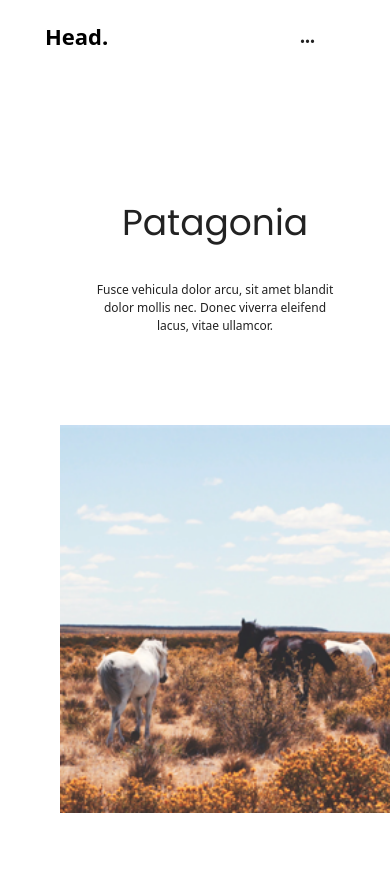
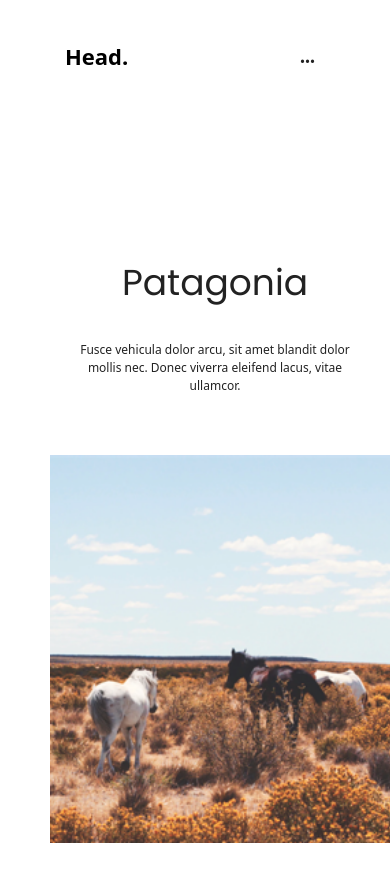
Before and after one commit to emeliethorin/responsive-designs, a plain HTML site: page index.html in a window 390 px wide. Shown: the top 882 px of the page. Drawn offline with Linux system fonts and the light colour scheme; a web font is replaced by a local one.

Commit message:
Last changes

```diff
--- a/styles/_header.scss
+++ b/styles/_header.scss
@@ -3,6 +3,7 @@ header {
     justify-content: space-around;
     align-items: center;
     margin: 25px;
+    padding: 20px;
 }
 
 .logo {
@@ -14,7 +15,6 @@ header {
 
 nav {
     display: flex;
-    padding-right: 20px;
 }
 
 nav ul {
@@ -44,7 +44,7 @@ nav ul li a {
     padding-right: 10px;
 }
 
-@media (max-width: 767px) {
+@media (max-width: 550px) {
     .menu {
         display: none;
         flex-direction: column;
@@ -66,7 +66,7 @@ nav ul li a {
     }
 }
 
-@media (min-width: 768px) {
+@media (min-width: 550px) {
     .menu-icon {
         display: none;
         font-weight: bold;
--- a/styles/styles.scss
+++ b/styles/styles.scss
@@ -20,7 +20,7 @@ body {
     max-width: 574px;
     text-align: center;
     padding: 10px;
-    margin: 20px;
+    margin: 10px;
 }
 
 p {
@@ -40,7 +40,7 @@ p {
     width: 100%;
     max-width: 864px;
     height: auto;
-    padding: 20px;
+    padding: 10px;
 }
 
 
@@ -49,6 +49,11 @@ p {
         font-size: 72px;
         margin-top: 20px;
     }
+
+    .img {
+        max-width: 617px;
+    }
+
     .logo {
         font-family: Baloo;
     }
```
Also changed, not shown: index.html (+2 -2 lines), styles/styles.css, 1 other file.
